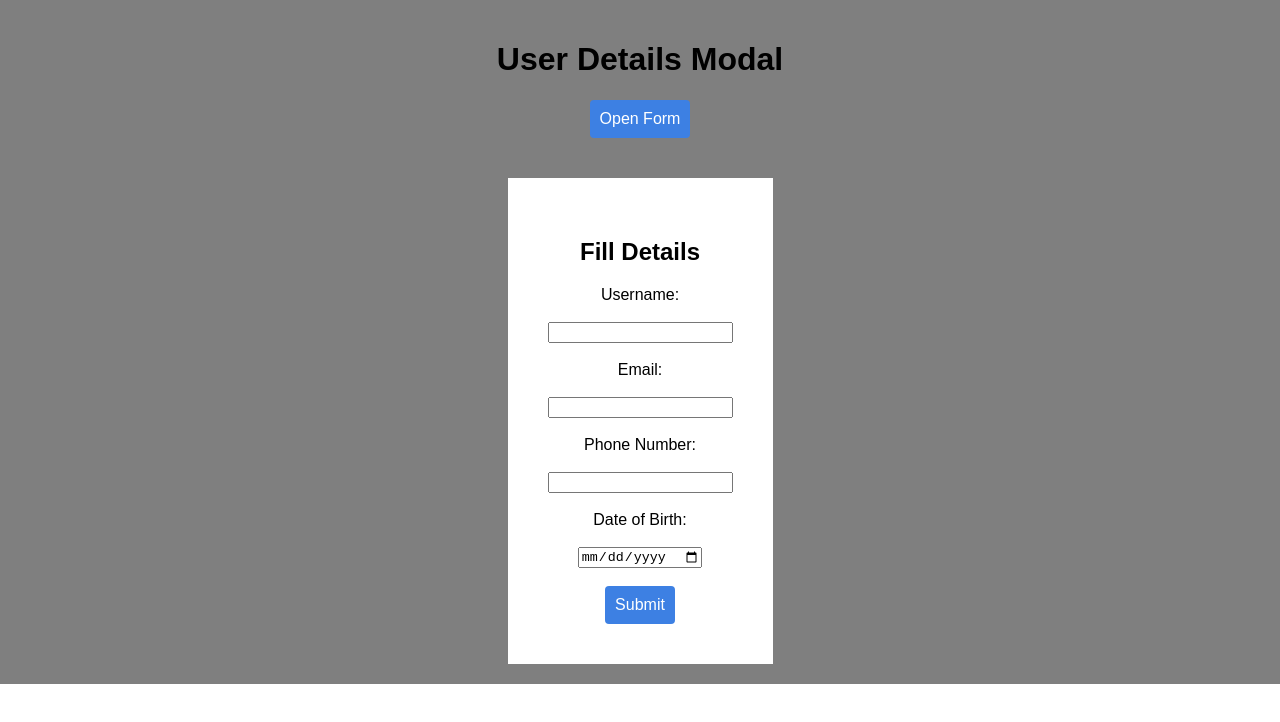
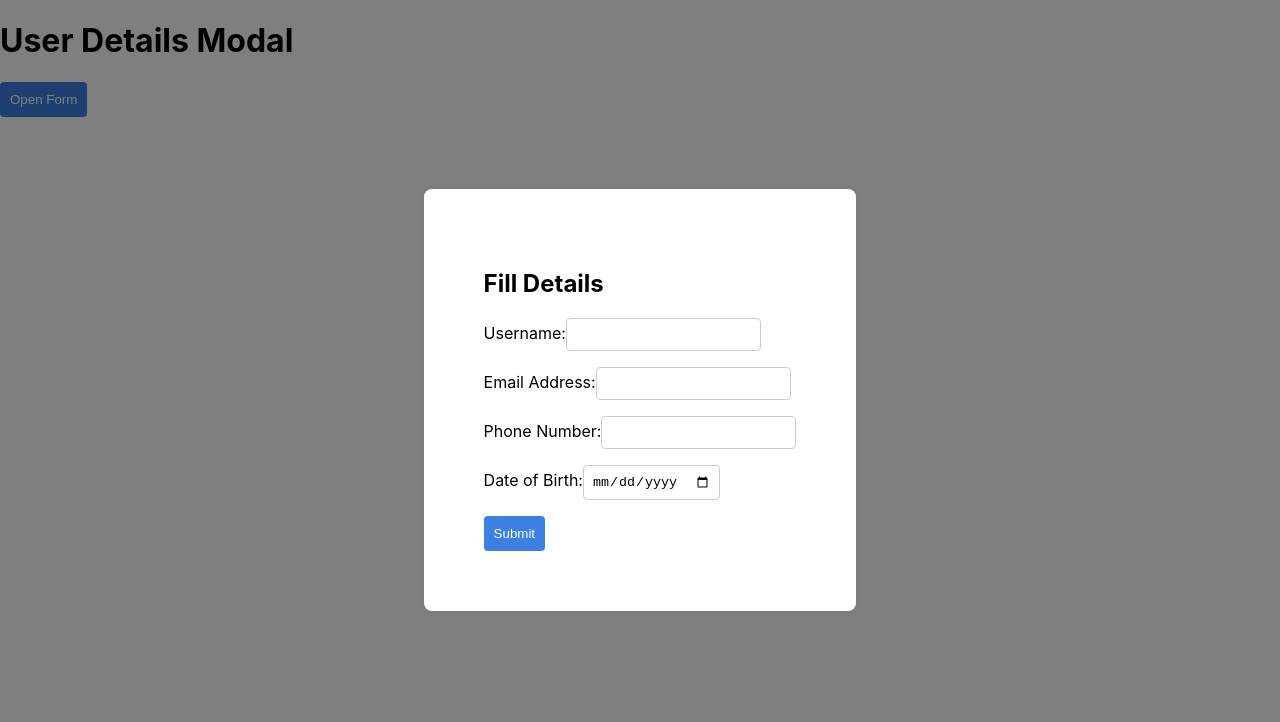
Before and after one commit to musaddiq2/XModal, a React (Create React App) app: page / in a window 1280 px wide. Both pictures are taken after a click on the button "Open Form". Shown: the top 722 px of the page. Built offline with nearby package versions, Linux system fonts and the light colour scheme.

Commit message:
trial commit

```diff
--- a/src/App.css
+++ b/src/App.css
@@ -1,50 +1,49 @@
-.App {
-  font-family: sans-serif;
-  text-align: center;
-  max-width: 100%;
-  min-height: 100vh;
-  overflow-x: hidden;
+.modal {
+  position: fixed;
+  top: 0;
+  left: 0;
+  width: 100%;
+  height: 100%;
+  background: rgba(0, 0, 0, 0.5);
+  display: flex;
+  justify-content: center;
+  align-items: center;
 }
-.modal {
-  max-width: 100%;
-  height: 100%;
+
+.modal-content {
+  background: white;
+  padding: 60px;
+  border-radius: 8px;
+  box-shadow: 0 0 10px rgba(0, 0, 0, 0.1);
+}
+
+form {
   display: flex;
   flex-direction: column;
-  background-color: #fff;
-  padding: 20px;
-  align-items: center;
-  justify-content: left;
 }
-.open {
-  max-width: 100%;
-  height: 100%;
-  display: flex;
-  flex-direction: column;
-  background-color: #7f7f7f;
-  padding: 20px;
-  align-items: center;
-  justify-content: left;
+
+label {
+  margin-bottom: 8px;
+}
+
+input,
+select {
+  margin-bottom: 16px;
+  padding: 8px;
+  border: 1px solid #ccc;
+  border-radius: 4px;
+}
+
+.submit-button,
+.blue-button {
+  background-color: #3d80e3;
+  color: white;
+  padding: 10px;
+  border: none;
+  border-radius: 4px;
   cursor: pointer;
 }
 
-.modal-content {
-  margin-top: 40px;
-  max-width: 800px;
-
-  display: flex;
-  background-color: #fff;
-  padding: 40px;
-  align-items: center;
-  justify-content: center;
-  cursor: crosshair;
+.blue-button:hover {
+  background-color: #205493;
 }
-
-.submit-button {
-  padding: 10px 10px;
-  font-size: 16px;
-  border: none;
-  border-radius: 4px;
-  background-color: #3d80e3;
-  color: white;
-  cursor: pointer;
-}
--- a/src/App.js
+++ b/src/App.js
@@ -1,124 +1,24 @@
 import React, { useState } from "react";
 
 import "./App.css";
+import User from "./components/user";
 export default function App() {
   const [isOpen, setIsOpen] = useState(false);
-  const [formData, setFormData] = useState({
-    email: "",
-    username: "",
-    dob: "",
-    phone: "",
-  });
 
-  const handleInputChange = (e) => {
-    const { id, value } = e.target;
-    setFormData({
-      ...formData,
-      [id]: value,
-    });
-  };
-
-  const handleSubmit = (e) => {
-    e.preventDefault();
-
-    if (!formData.email.includes("@")) {
-      alert("Invalid email. Please check your email address.");
-    } else if (formData.phone.length !== 10 || isNaN(formData.phone)) {
-      alert("Invalid phone number. Please enter a 10-digit phone number.");
-    } else if (new Date(formData.dob) > new Date()) {
-      alert("Invalid date of birth. Please enter a valid date.");
-    } else {
-      // Handle successful form submission here
-      alert("Form submitted successfully:", formData);
-      setIsOpen(false);
-      setFormData({
-        email: "",
-        username: "",
-        dob: "",
-        phone: "",
-      });
-    }
-  };
 
 const openModal = () => {
 setIsOpen(true);
 };
-  const closeModal = (e) => {
-    if (e.target.classList.contains("open")) {
+
+const closeModal = () => {
 setIsOpen(false);
-    }
 };
+
 return (
 <div className="App">
-      <div className={isOpen ? "open" : "modal"} onClick={closeModal}>
-        <h1> User Details Modal</h1>
-        <button onClick={openModal} className="submit-button">
-          Open Form
-        </button>
-
-        {isOpen && (
-          <div className="modal-content">
-            <form onSubmit={handleSubmit}>
-              <h2> Fill Details</h2>
-
-              <label htmlFor="username">Username:</label>
-              <br />
-              <br />
-              <input
-                type="text"
-                id="username"
-                value={formData.username}
-                onChange={handleInputChange}
-                required
-              />
-              <br />
-              <br />
-
-              <label htmlFor="email">Email:</label>
-              <br />
-              <br />
-              <input
-                type="email"
-                id="email"
-                value={formData.email}
-                onChange={handleInputChange}
-                required
-              />
-              <br />
-              <br />
-              <label htmlFor="phone">Phone Number:</label>
-              <br />
-              <br />
-
-              <input
-                type="tel"
-                id="phone"
-                value={formData.phone}
-                onChange={handleInputChange}
-                required
-              />
-              <br />
-              <br />
-
-              <label htmlFor="dob">Date of Birth:</label>
-              <br />
-              <br />
-              <input
-                type="date"
-                id="dob"
-                value={formData.dob}
-                onChange={handleInputChange}
-                required
-              />
-              <br />
-              <br />
-              <button type="submit" className="submit-button">
-                Submit
-              </button>
-            </form>
-          </div>
-        )}
-      </div>
+<h1>User Details Modal</h1>
+<button onClick={openModal} className="submit-button">Open Form</button>
+{isOpen && <User closeModal={closeModal} />}
 </div>
 );
-}
+};
--- /dev/null
+++ b/src/components/User.js
@@ -0,0 +1,111 @@
+import React from "react";
+
+const User = ({ closeModal }) => {
+
+    // Function to validate email
+    const validateEmail = (email) => {
+    const re = /^[^\s@]+@[^\s@]+\.[^\s@]+$/;
+    return re.test(email);
+    };
+
+    // Function to validate phone number
+    const validatePhone = (phone) => {
+    return phone.length === 10 && !isNaN(phone);
+    };
+
+    // Function to validate date of birth
+    const validateDOB = (dob) => {
+    const today = new Date();
+    const birthDate = new Date(dob);
+    return birthDate < today;
+    };
+
+    const handleSubmit = (event) => {
+    event.preventDefault();
+
+    const formData = new FormData(event.target);
+    const email = formData.get('email');
+    const phone = formData.get('phone');
+    const dob = formData.get('dob');
+
+    if (!validateEmail(email)) {
+    alert('Invalid email. Please check your email address.');
+    return;
+    }
+
+    if (!validatePhone(phone)) {
+    alert('Invalid phone number. Please enter a 10-digit phone number.');
+    return;
+    }
+
+    if (!validateDOB(dob)) {
+    alert('Invalid date of birth. Date of birth cannot be in the future.');
+    return;
+    }
+
+    closeModal(true);
+    };
+
+    const handleOutsideClick = (event) => {
+    if (event.target.className === "modal") {
+    closeModal();
+    }
+    };
+
+
+    return (
+    <div className="modal" onClick={handleOutsideClick}>
+    <div className="modal-content">
+    <h2>Fill Details</h2>
+    <form onSubmit={handleSubmit}>
+    <div className="form-group">
+    <label htmlFor="username">Username:</label>
+    <input
+    type="text"
+    id="username"
+    name="username"
+    required
+    className="input-field"
+    />
+    </div>
+    <div className="form-group">
+    <label htmlFor="email">Email Address:</label>
+    <input
+    type="email"
+    id="email"
+    name="email"
+    required
+    className="input-field"
+    />
+    </div>
+    <div className="form-group">
+    <label htmlFor="phone">Phone Number:</label>
+    <input
+    type="tel"
+    id="phone"
+    name="phone"
+    required
+    className="input-field"
+    />
+    </div>
+    <div className="form-group">
+    <label htmlFor="dob">Date of Birth:</label>
+    <input
+    type="date"
+    id="dob"
+    name="dob"
+    required
+    className="input-field"
+    />
+    </div>
+    <div className="form-group">
+    <button type="submit" className="submit-button">
+    Submit
+    </button>
+    </div>
+    </form>
+    </div>
+    </div>
+    );
+    };
+    export default User;
```
Lines whose indentation alone changed are shown as unchanged.
